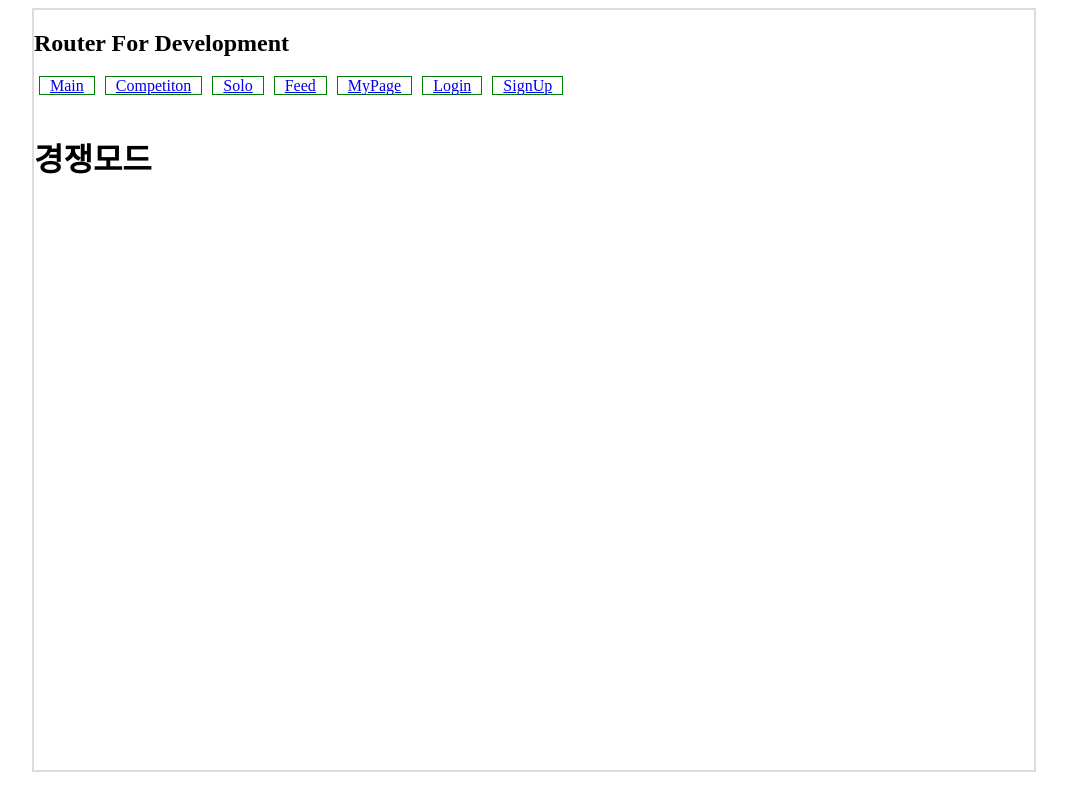
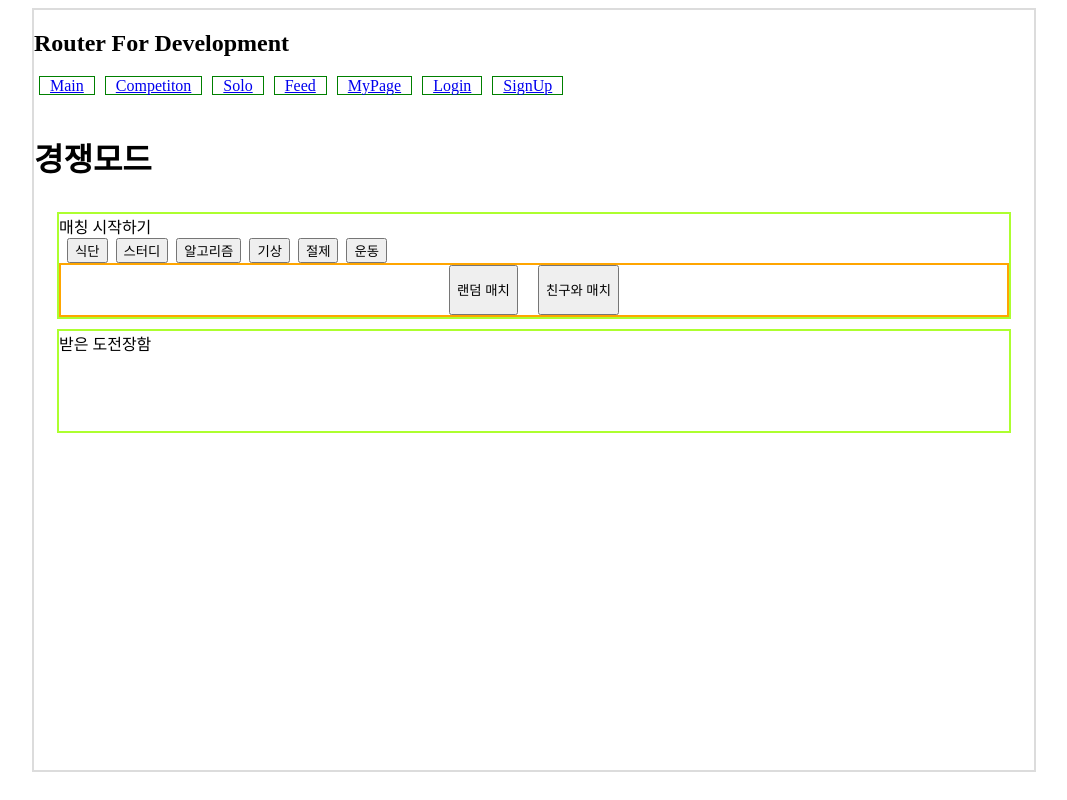
Before and after one commit to woori0214/-SSAFY-SGDC, a Vue app in the folder frontend/vue-project/: page /competition in a window 1280 px wide. Shown: the whole page, without its empty margins (106-1173 px from the left). Built offline with nearby package versions, Linux system fonts and the light colour scheme.

Commit message:
경쟁페이지 레이아웃 제작중

```diff
--- a/frontend/vue-project/src/components/Competition/CompetitionMailbox.vue
+++ b/frontend/vue-project/src/components/Competition/CompetitionMailbox.vue
@@ -1,13 +1,46 @@
 <template>
-    <div>
+    <div id="main-box">
+        <div>매칭 시작하기</div>
+        <div>
+            <button id="categori-btn" v-for="categori in MyCategories" :key="categori">
+                    {{ categori }}
+             </button>
+        </div>
 
+        <div id="matching-btn-list">
+            <button id="matching-btn">랜덤 매치</button>
+            <button id="matching-btn">친구와 매치</button>
+        </div>
     </div>
 </template>
 
 <script setup>
+import { ref } from "vue";
 
+const MyCategories = ref(["식단", "스터디", "알고리즘", "기상", "절제", "운동"]);
 </script>
 
 <style scoped>
+#main-box{
+    border: 2px solid greenyellow;
+    width: 95%;
 
+    margin: auto;
+}
+
+#categori-btn{
+    margin-left: 8px;
+}
+
+#matching-btn-list{
+    border: 2px solid orange;
+    display: flex;
+    justify-content: center;
+    gap: 20px;
+}
+
+#matching-btn{
+    width: fit-content;
+    height: 50px;
+}
 </style>
--- a/frontend/vue-project/src/components/Competition/CompetitionSelect.vue
+++ b/frontend/vue-project/src/components/Competition/CompetitionSelect.vue
@@ -1,6 +1,6 @@
 <template>
-    <div>
-
+    <div id="main-box">
+        받은 도전장함
     </div>
 </template>
 
@@ -9,5 +9,10 @@
 </script>
 
 <style scoped>
-
+#main-box{
+    border: 2px solid greenyellow;
+    width: 95%;
+    height: 100px;
+    margin: auto;
+}
 </style>
--- a/frontend/vue-project/src/views/CompetitionView.vue
+++ b/frontend/vue-project/src/views/CompetitionView.vue
@@ -1,13 +1,20 @@
 <template>
-    <div>
+    <div id="view-body">
         <h1>경쟁모드</h1>
+        <CompetitionMailbox></CompetitionMailbox>
+        <CompetitionSelect></CompetitionSelect>
     </div>
 </template>
 
 <script setup>
-
+import CompetitionMailbox from '@/components/Competition/CompetitionMailbox.vue';
+import CompetitionSelect from '@/components/Competition/CompetitionSelect.vue';
 </script>
 
 <style scoped>
-
+#view-body{
+    display: flex;
+    flex-direction: column;
+    gap: 10px;
+}
 </style>
```
